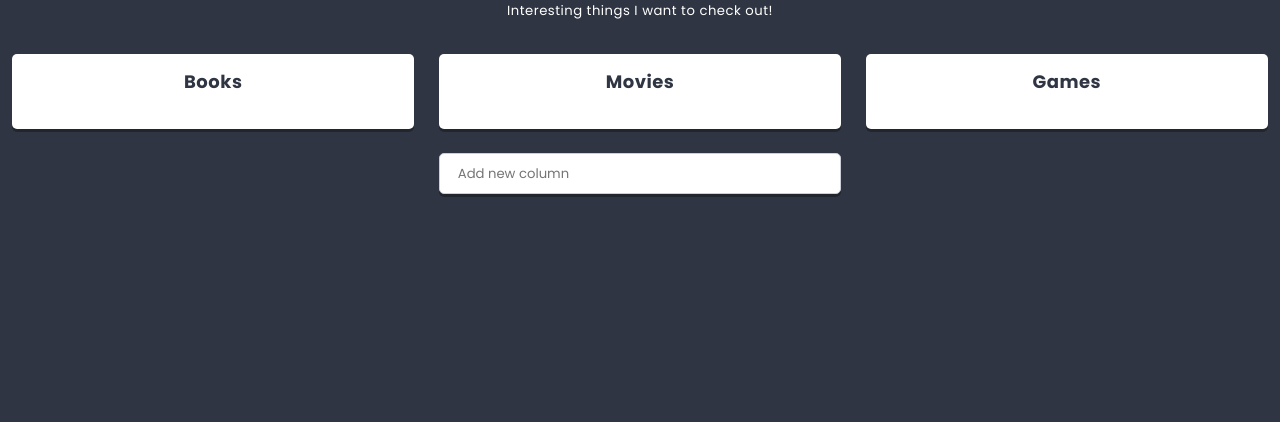
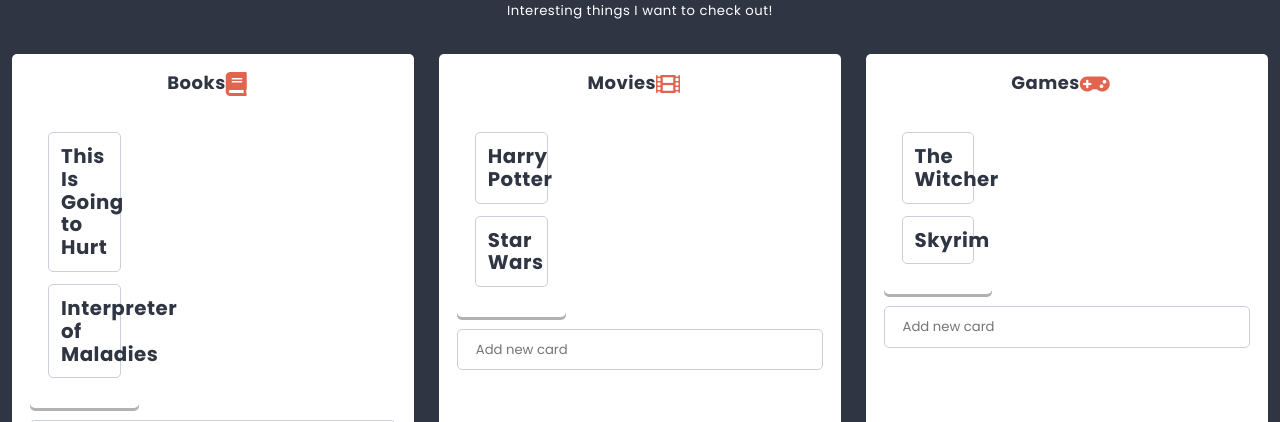
Before and after one commit to Maciej0o/react-to-to-list, a React app: page / in a window 1280 px wide. Shown: the part 378-800 px from the top of the page. Built offline with nearby package versions, Linux system fonts and the light colour scheme.

Commit message:
Add Card to Column

```diff
--- a/src/components/Card/Card.js
+++ b/src/components/Card/Card.js
@@ -8,8 +8,9 @@
   }
   render() {
     return (
-      <section className={styles.component}>
-      </section>
+      <div className={styles.component}>
+        <h2 className={styles.title}>{this.props.title}</h2>
+      </div>
     )
   }
 }
--- a/src/components/Column/Column.js
+++ b/src/components/Column/Column.js
@@ -1,15 +1,47 @@
 import React from 'react';
 import styles from './Column.scss';
 import PropTypes from 'prop-types';
+import Card from '../Card/Card.js';
+import Creator from '../Creator/Creator.js'
+import {settings} from '../../data/dataStore';
+import Icon from '../Icon/Icon.js';
 
 class Column extends React.Component {
+  state = {
+    cards: this.props.cards || [],
+  }
+
   static propTypes = {
     title: PropTypes.node,
+    cards: PropTypes.array,
   }
+
+  addCard(title){
+    this.setState(state => (
+      {
+        cards: [
+          ...state.cards,
+          {
+            key: state.cards.length ? state.cards[state.cards.length-1].key+1 : 0,
+            title,
+          }
+        ]
+      }
+    ));
+  }
+
   render() {
     return (
       <section className={styles.component}>
-        <h3 className={styles.title}>{this.props.title}</h3>
+        <h3 className={styles.title}>{this.props.title}<span className={styles.icon}><Icon name={this.props.icon}/></span></h3>
+        <div className={styles.component}>
+          {this.state.cards.map(({key, ...cardProps}) => (
+            <Card key={key} {...cardProps} />
+          ))}
+        </div>
+        <div className={styles.creator}>
+          <Creator text={settings.cardCreatorText} action={title => this.addCard(title)}/>
+        </div>
       </section>
     )
   }
--- a/src/components/Hero/Hero.js
+++ b/src/components/Hero/Hero.js
@@ -2,6 +2,7 @@
 import styles from './Hero.scss';
 import PropTypes from 'prop-types';
 import ReactHtmlParser from 'react-html-parser';
+
 
 const Hero = props => (
   <header className={styles.component}>
@@ -12,7 +13,7 @@
 
 Hero.propTypes = {
   titleText: PropTypes.node.isRequired,
-  imageSrc: PropTypes.sting,
+  imageSrc: PropTypes.string,
 };
 
 export default Hero;
--- /dev/null
+++ b/src/components/Icon/Icon.js
@@ -0,0 +1,5 @@
+import React from 'react';
+
+const Icon = props => (<i className={`fas fa-${props.name}`}></i>);
+
+export default Icon;
```
